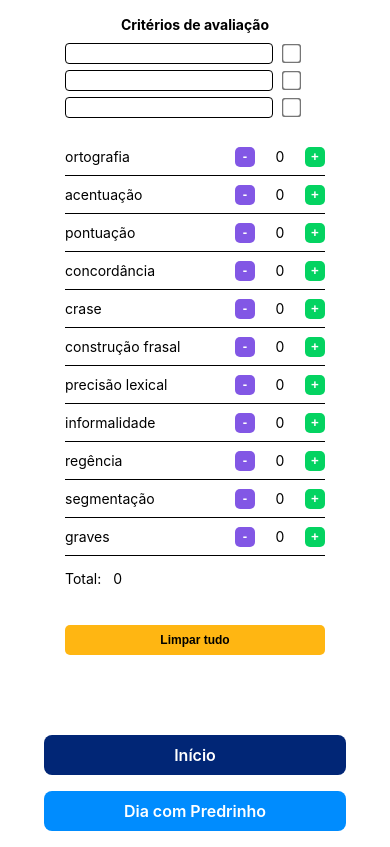
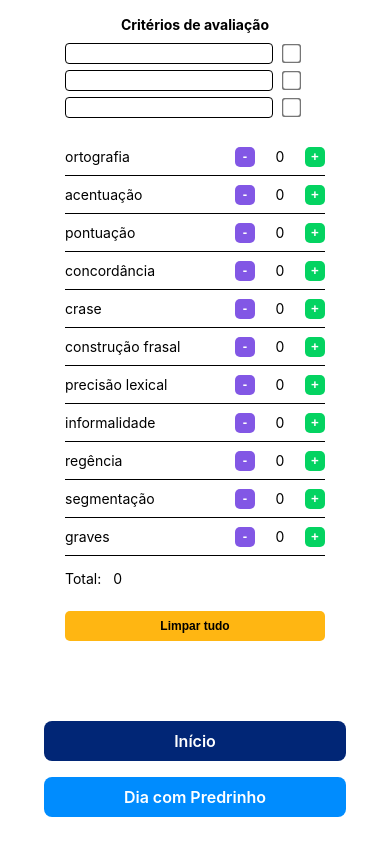
Before and after one commit to fernandoferfa/app, a React (Create React App) app: page /corrections in a window 390 px wide. Built offline with nearby package versions, Linux system fonts and the light colour scheme.

Commit message:
layout responsivo para mobile finalizado para a tela de Criterios de avaliacao

```diff
--- a/src/Pages/Corrections/styles.js
+++ b/src/Pages/Corrections/styles.js
@@ -199,6 +199,7 @@ export const CleanAllCountValues = styled.button`
   }
 
   @media (max-width: 400px) {
+    margin: 10px auto;
     width: 260px;
   }
 `;
```
